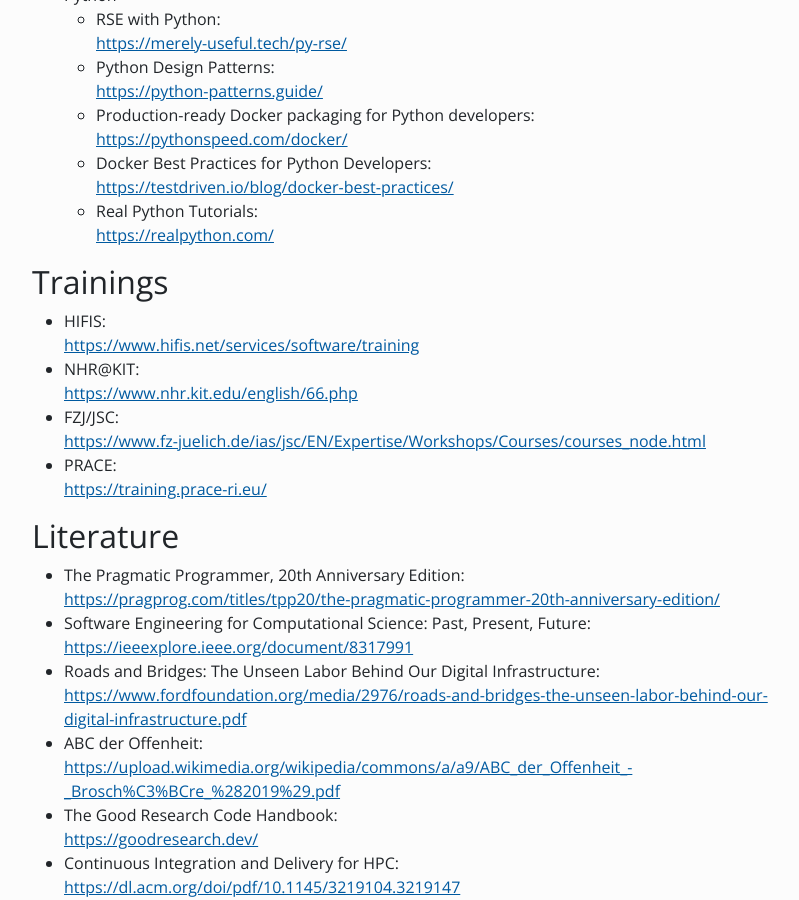
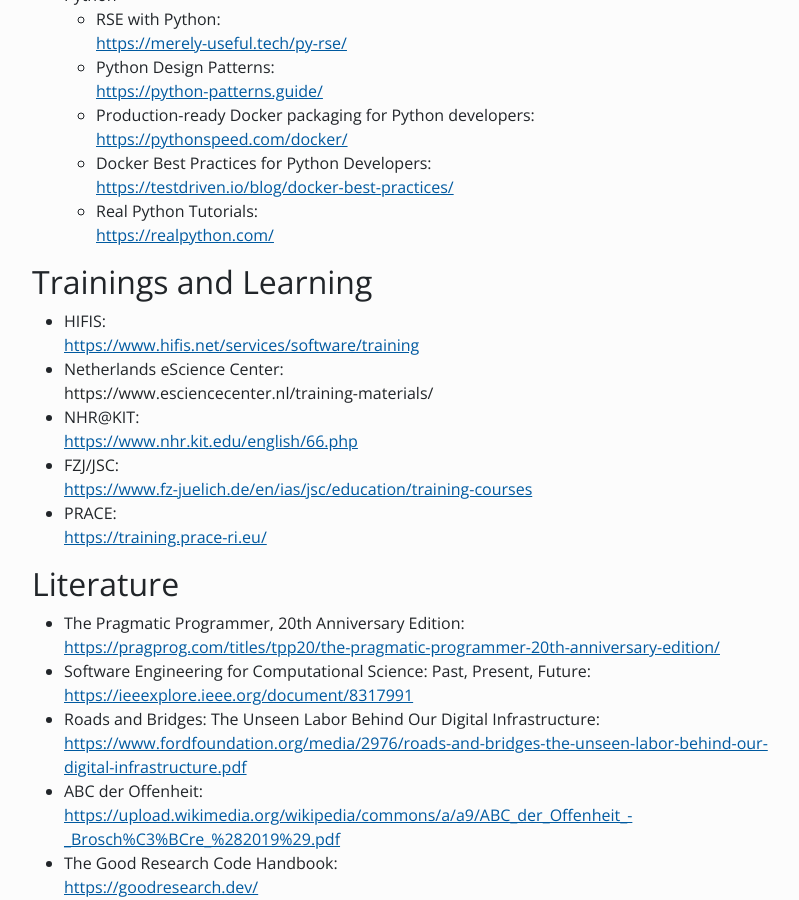
Before and after one commit to Helmholtz-HiRSE/helmholtz-hirse.github.io, a Jekyll site: the page built from resources.md, in a window 1280 px wide and 900 px high, scrolled down 1518 px. Shown: the whole window, without its empty margins (50-849 px from the left). Built offline with Jekyll 4.4.1, drawn with Linux system fonts in a browser that asks for light colours; nearby versions of some CDN libraries; some of the changed text lies outside the part shown.

Commit message:
Update resources.md

```diff
--- a/resources.md
+++ b/resources.md
@@ -44,11 +44,12 @@
     * Real Python Tutorials: <br> <https://realpython.com/>
 
 
-## Trainings
+## Trainings and Learning
 
 * HIFIS: <br> <https://www.hifis.net/services/software/training>
+* Netherlands eScience Center: <br> https://www.esciencecenter.nl/training-materials/
 * NHR@KIT: <br> <https://www.nhr.kit.edu/english/66.php>
-* FZJ/JSC: <br> <https://www.fz-juelich.de/ias/jsc/EN/Expertise/Workshops/Courses/courses_node.html>
+* FZJ/JSC: <br> <https://www.fz-juelich.de/en/ias/jsc/education/training-courses>
 * PRACE: <br> <https://training.prace-ri.eu/>
 
 
```
